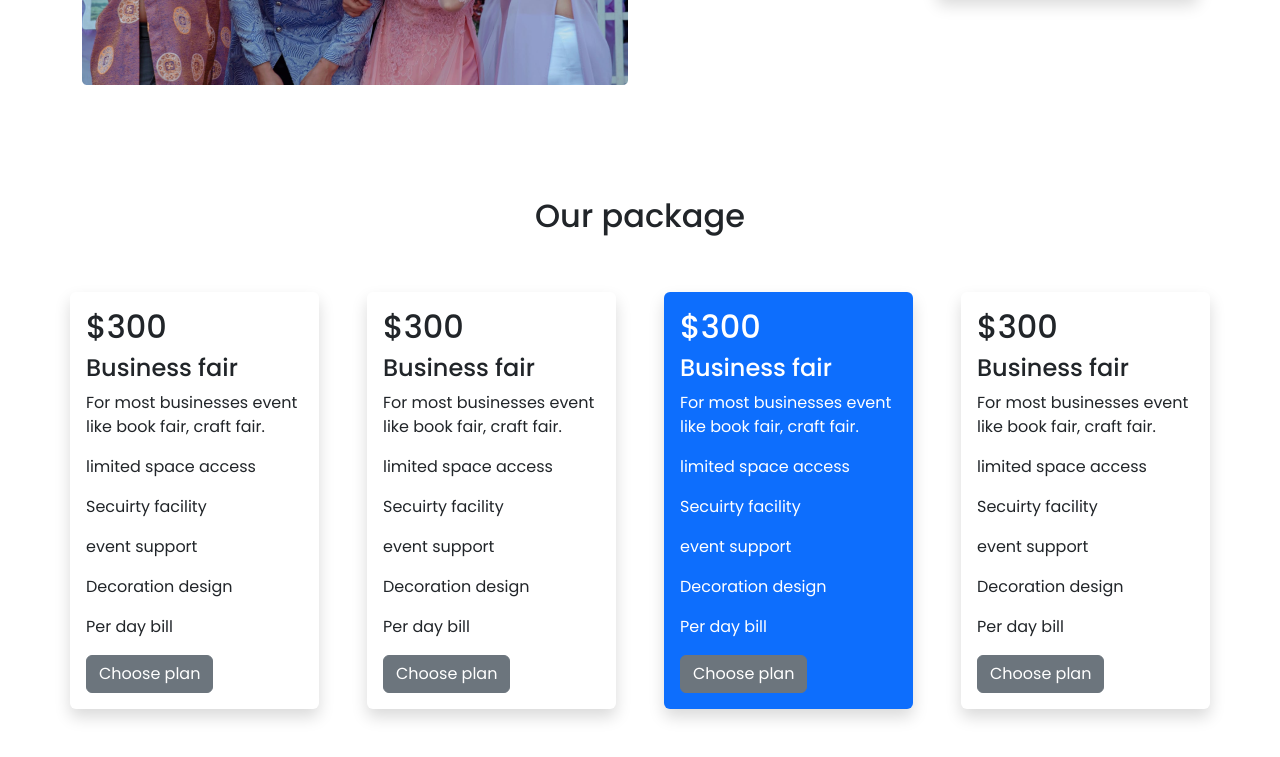
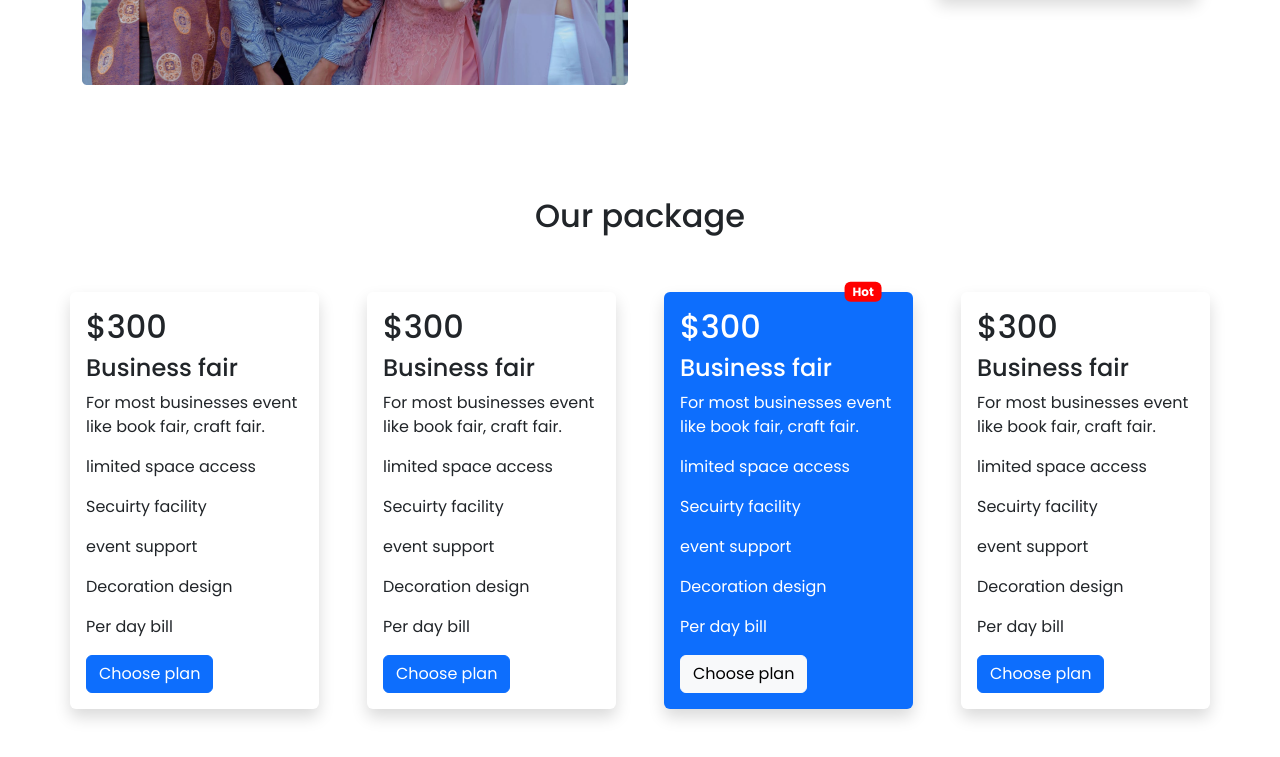
Before and after one commit to Sohel-Developer/Wedding-convention-center, a plain HTML site: page index.html in a window 1280 px wide. Shown: the part 902-1659 px from the top of the page. Drawn offline with nearby package versions, Linux system fonts and the light colour scheme.

Commit message:
Our Package Section Added

```diff
--- a/index.html
+++ b/index.html
@@ -123,7 +123,7 @@
           <p>event support</p>
           <p>Decoration design</p>
           <p>Per day bill</p>
-          <button class="btn btn-secondary">Choose plan</button>
+          <button class="btn btn-primary">Choose plan</button>
         </div>
         <div class="package shadow p-3 rounded col">
           <h2>$300</h2>
@@ -135,9 +135,10 @@
           <p>event support</p>
           <p>Decoration design</p>
           <p>Per day bill</p>
-          <button class="btn btn-secondary">Choose plan</button>
+          <button class="btn btn-primary">Choose plan</button>
         </div>
-        <div class="package shadow p-3 rounded col bg-primary text-white">
+        <div class="package  shadow p-3 rounded col bg-primary position-relative hot-badge-div text-white ">
+          <span class="badge  position-absolute  hot-badge">Hot</span>
           <h2>$300</h2>
           <h4>Business fair</h4>
           <p>For most businesses event
@@ -147,7 +148,7 @@
           <p>event support</p>
           <p>Decoration design</p>
           <p>Per day bill</p>
-          <button class="btn btn-secondary">Choose plan</button>
+          <button class="btn btn-light">Choose plan</button>
         </div>
 
         <div class="package shadow p-3 rounded col">
@@ -160,7 +161,7 @@
           <p>event support</p>
           <p>Decoration design</p>
           <p>Per day bill</p>
-          <button class="btn btn-secondary">Choose plan</button>
+          <button class="btn btn-primary">Choose plan</button>
         </div>
 
       </div>
--- a/style.css
+++ b/style.css
@@ -11,3 +11,10 @@
 .header__des {
     font-weight: 300;
 }
+.hot-badge{
+    top: 0;
+    background-color: red;
+    color: white;
+    left: 80%;
+    transform: translate(-50%, -50%);
+}
```
